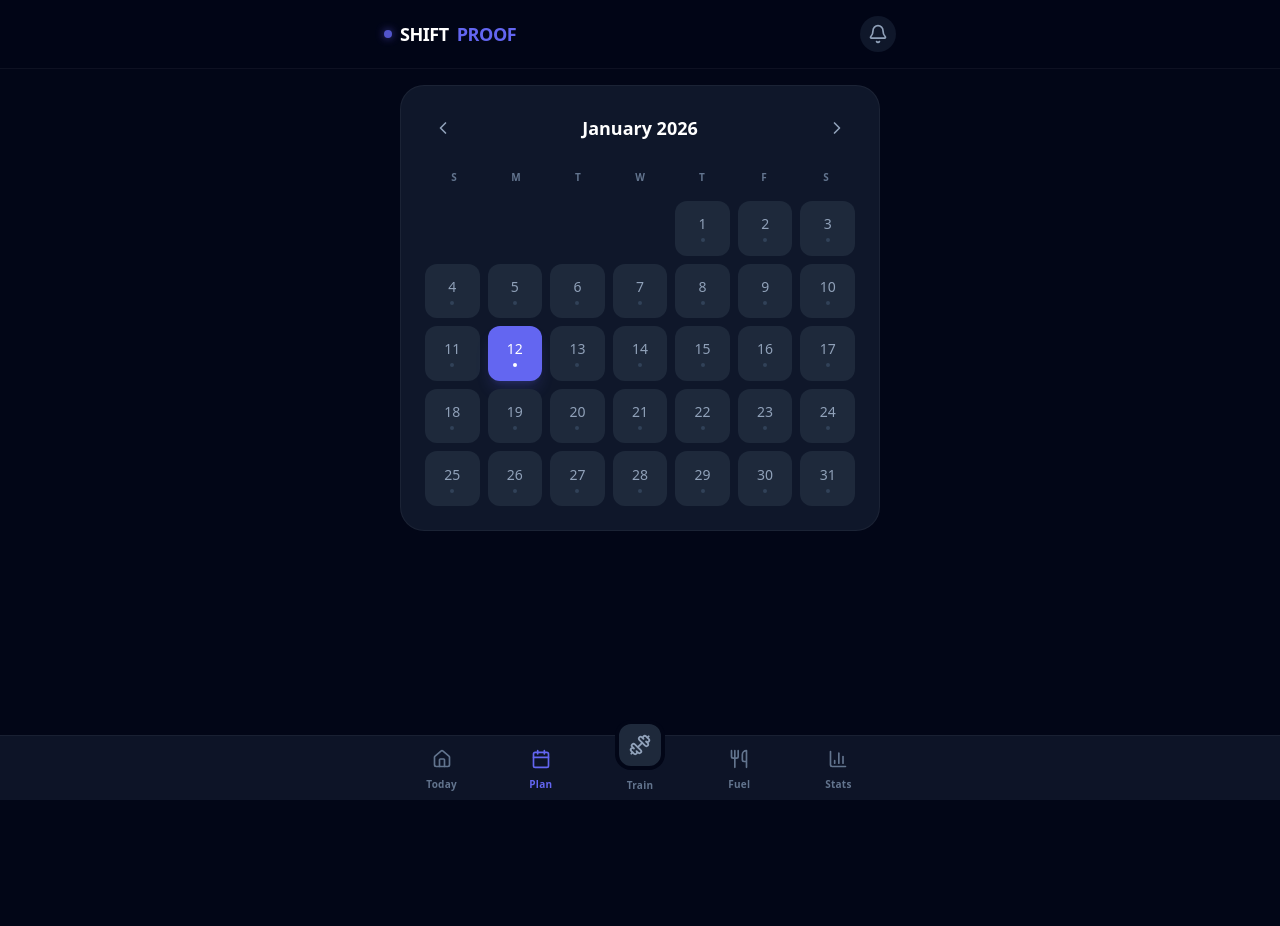
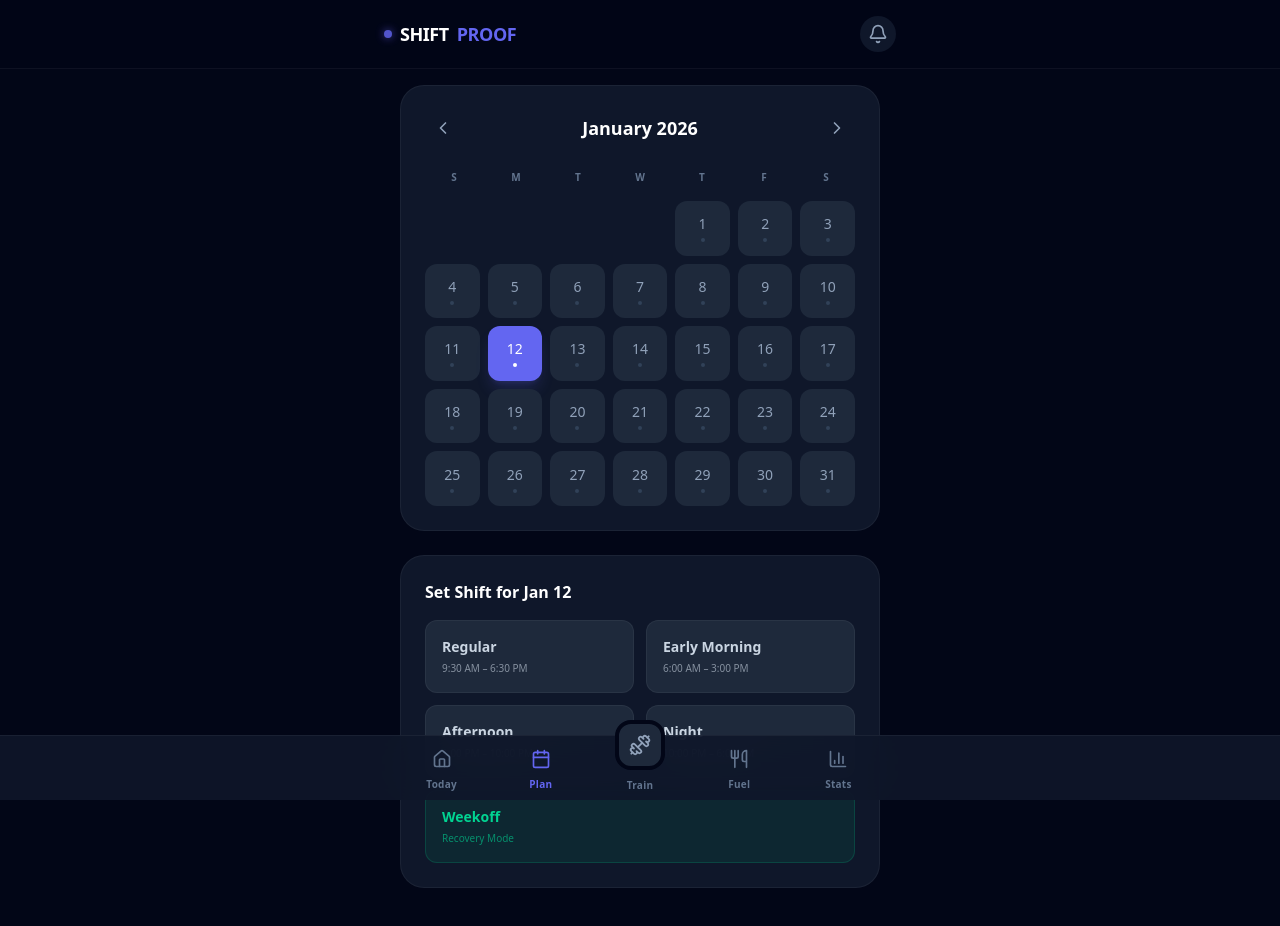
Before and after one commit to Toymakerftw/shift-proof, a React (Vite) app: page / in a window 1280 px wide. Both pictures are taken after a click on the button "Plan". Shown: the top 926 px of the page. Before the commit the page ends 800 px from the top, so only its background shows below. Built offline with nearby package versions, Linux system fonts and the light colour scheme.

Commit message:
feat: implement 'lite-embed' for video thumbnails and restore shift selection in Plan tab

```diff
--- a/src/App.tsx
+++ b/src/App.tsx
@@ -431,6 +431,8 @@ export default function App() {
   }, [isActive]);
 
   const VideoPlayer = ({ url, title }: { url: string; title: string }) => {
+    const [isPlaying, setIsPlaying] = useState(false);
+
     if (!url) return <div className="w-full h-full bg-slate-900 flex items-center justify-center text-slate-700 italic text-sm">No video</div>;
     if (url.endsWith(".mp4")) return <video className="w-full h-full object-cover" controls playsInline muted loop><source src={url} type="video/mp4" /></video>;
 
@@ -438,7 +440,29 @@ export default function App() {
     if (url.includes("youtu.be/")) videoId = url.split("youtu.be/")[1].split("?")[0];
     else if (url.includes("v=")) videoId = url.split("v=")[1].split("&")[0];
 
-    if (videoId) return <iframe className="w-full h-full" src={`https://www.youtube.com/embed/${videoId}?modestbranding=1&rel=0`} title={title} allowFullScreen />;
+    if (videoId) {
+       if (isPlaying) {
+          return <iframe className="w-full h-full" src={`https://www.youtube.com/embed/${videoId}?autoplay=1&modestbranding=1&rel=0`} title={title} allowFullScreen />;
+       }
+       return (
+          <div
+             onClick={() => setIsPlaying(true)}
+             className="w-full h-full relative cursor-pointer group overflow-hidden bg-slate-900"
+          >
+             <img
+                src={`https://img.youtube.com/vi/${videoId}/mqdefault.jpg`}
+                alt={title}
+                className="w-full h-full object-cover opacity-80 group-hover:opacity-100 transition-opacity"
+                loading="lazy"
+             />
+             <div className="absolute inset-0 flex items-center justify-center">
+                <div className="w-12 h-12 bg-red-600 rounded-full flex items-center justify-center shadow-lg group-hover:scale-110 transition-transform">
+                   <Play size={20} className="text-white fill-white ml-0.5" />
+                </div>
+             </div>
+          </div>
+       );
+    }
 
     return (
       <a href={url} target="_blank" rel="noopener noreferrer" className="w-full h-full flex flex-col items-center justify-center gap-2 bg-slate-900 text-primary hover:bg-slate-800 transition-colors">
@@ -616,6 +640,34 @@ export default function App() {
                   );
                 })}
               </div>
+            </GlassCard>
+
+            <GlassCard>
+               <h3 className="font-bold text-white mb-4">Set Shift for {format(selectedDate, 'MMM d')}</h3>
+               <div className="grid grid-cols-2 gap-3">
+                  {(['Regular', 'Early Morning', 'Afternoon', 'Night', 'Weekoff'] as ShiftType[]).map(type => (
+                    <button
+                      key={type}
+                      onClick={() => handleSetShift(type)}
+                      className={cn(
+                        "p-4 rounded-xl border text-left transition-all hover:scale-[1.02] active:scale-95",
+                        currentShift === type
+                           ? "bg-primary border-primary text-white ring-1 ring-primary"
+                           : (type === 'Weekoff'
+                              ? "col-span-2 bg-emerald-500/10 border-emerald-500/20 text-emerald-400"
+                              : "bg-surface-hover border-white/5 text-slate-300 hover:bg-slate-700")
+                      )}
+                    >
+                      <div className="text-sm font-bold flex justify-between">
+                         {type}
+                         {currentShift === type && <CheckCircle size={16} />}
+                      </div>
+                      <div className={cn("text-[10px] mt-1", currentShift === type ? "text-indigo-100" : "opacity-60")}>
+                         {type === 'Weekoff' ? 'Recovery Mode' : SHIFT_PROTOCOLS[type]?.shiftTime}
+                      </div>
+                    </button>
+                  ))}
+                </div>
             </GlassCard>
           </div>
         )}
```
